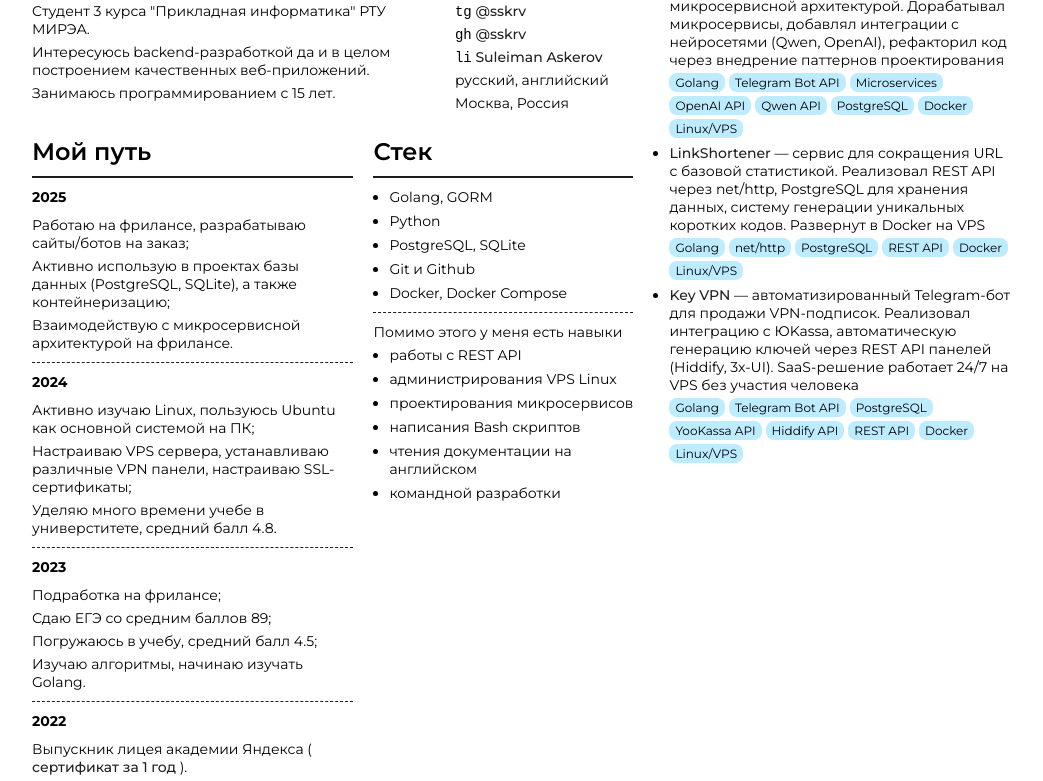
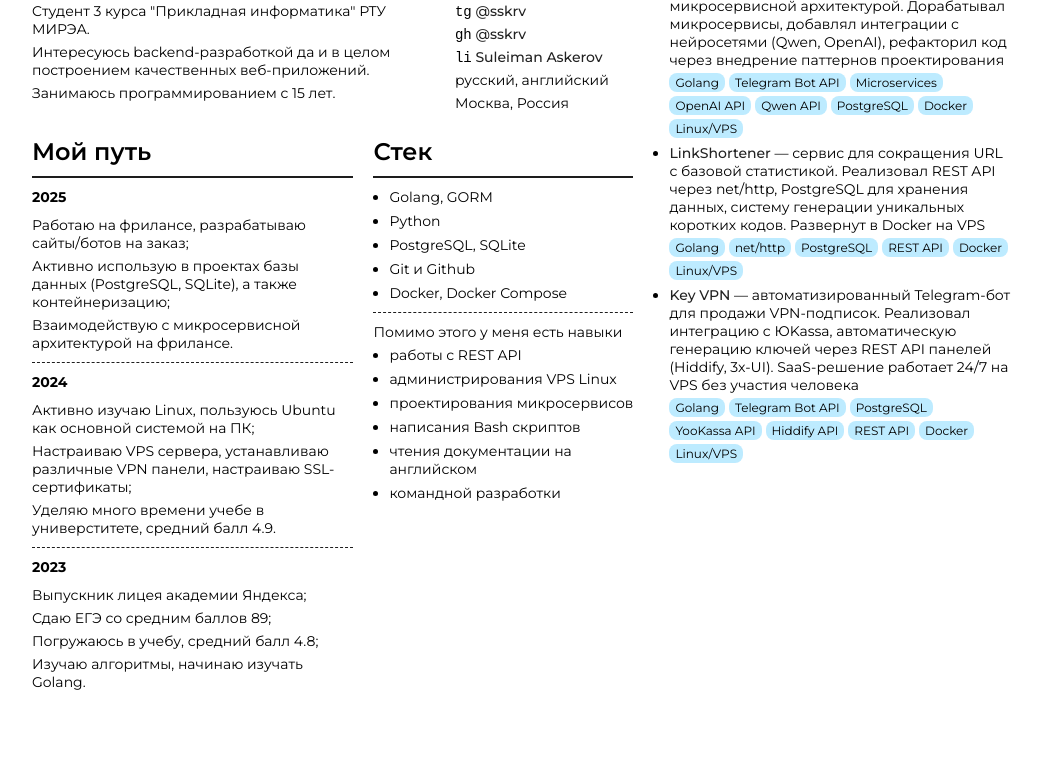
Before and after one commit to sskrv/sskrv.github.io, a plain HTML site: page index.html in a window 1280 px wide. Shown: the part 117-898 px from the top of the page, without its empty margins (108-1151 px from the left). After the commit the page ends 813 px from the top, so only its background shows below. Drawn offline with Linux system fonts and the light colour scheme.

Commit message:
Add files via upload

```diff
--- a/index.html
+++ b/index.html
@@ -50,25 +50,15 @@
       <h3>2024</h3>
       <p>Активно изучаю Linux, пользуюсь Ubuntu как основной системой на ПК;</p>
       <p>Настраиваю VPS сервера, устанавливаю различные VPN панели, настраиваю SSL-сертификаты;</p>
-      <p>Уделяю много времени учебе в универститете, средний балл 4.8.</p>
+      <p>Уделяю много времени учебе в универститете, средний балл 4.9.</p>
 
       <div class="splitter"></div>
 
       <h3>2023</h3>
-      <p>Подработка на фрилансе;</p>
+      <p>Выпускник лицея академии Яндекса;</p>
       <p>Сдаю ЕГЭ со средним баллов 89;</p>
-      <p>Погружаюсь в учебу, средний балл 4.5;</p>
+      <p>Погружаюсь в учебу, средний балл 4.8;</p>
       <p>Изучаю алгоритмы, начинаю изучать Golang.</p>
-
-      <div class="splitter"></div>
-
-      <h3>2022</h3>
-      <p>
-        Выпускник лицея академии Яндекса (
-        <a href="" target="_blank">
-          сертификат за 1 год</a>
-        ).
-      </p>
     </div>
 
 
```
